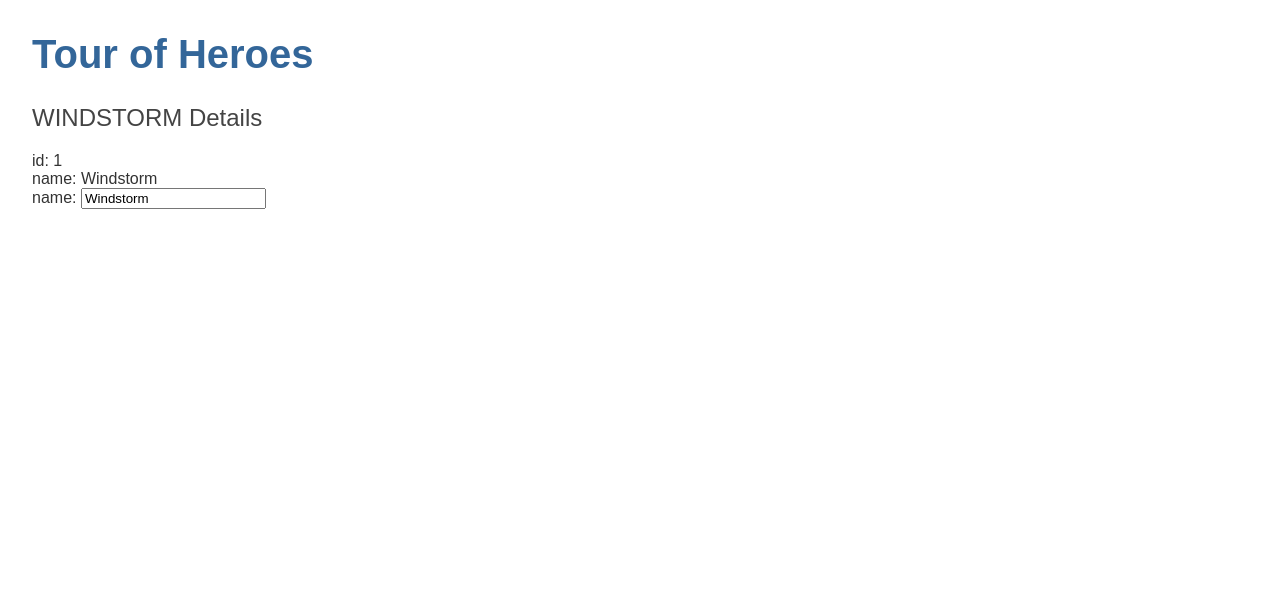
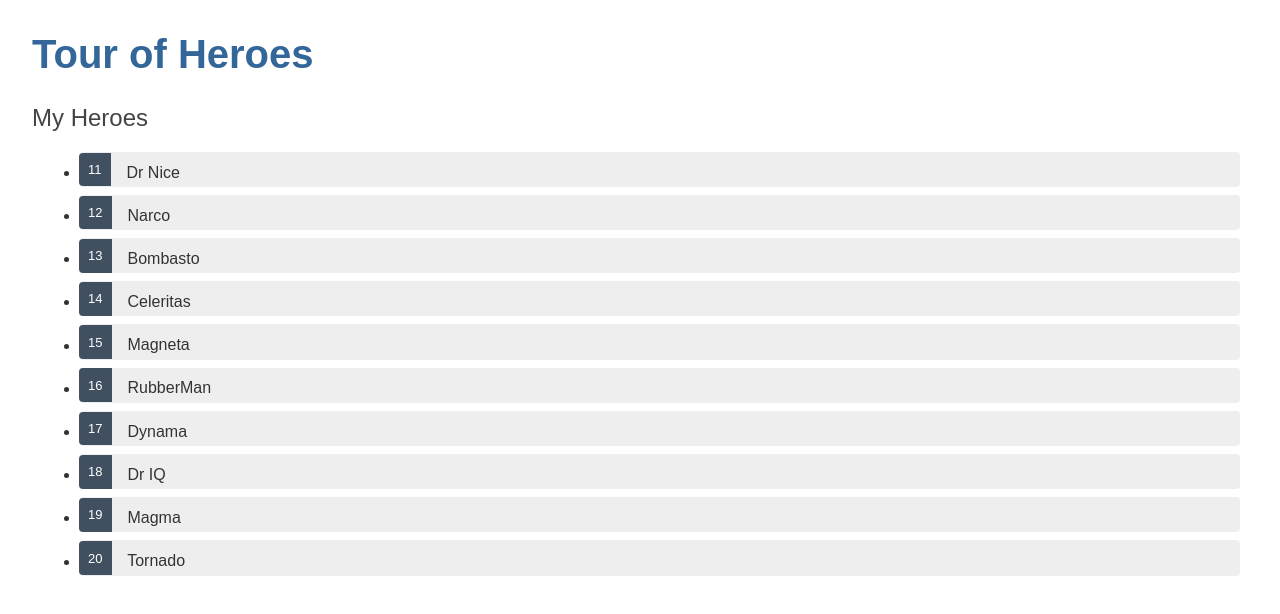
Before and after one commit to freilix/angular-tour-of-heroes, an Angular app: page / in a window 1280 px wide. Shown: the top 614 px of the page. Built offline with nearby package versions, Linux system fonts and the light colour scheme.

Commit message:
display hero list

```diff
--- a/src/app/heroes/heroes.component.css
+++ b/src/app/heroes/heroes.component.css
@@ -0,0 +1,51 @@
+/* HeroesComponent's private CSS styles */
+
+
+$primary: #11998e;
+$secondary: #38ef7d;
+$white: #fff;
+$gray: #9b9b9b;
+
+.heroes {
+  margin: 0 0 2em 0;
+  list-style-type: none;
+  padding: 0;
+  width: 15em;
+}
+.heroes li {
+  cursor: pointer;
+  position: relative;
+  left: 0;
+  background-color: #EEE;
+  margin: .5em;
+  padding: .3em 0;
+  height: 1.6em;
+  border-radius: 4px;
+}
+.heroes li:hover {
+  color: #607D8B;
+  background-color: #DDD;
+  left: .1em;
+}
+.heroes li.selected {
+  background-color: #CFD8DC;
+  color: white;
+}
+.heroes li.selected:hover {
+  background-color: #BBD8DC;
+  color: white;
+}
+.heroes .badge {
+  display: inline-block;
+  font-size: small;
+  color: white;
+  padding: 0.8em 0.7em 0 0.7em;
+  background-color:#405061;
+  line-height: 1em;
+  position: relative;
+  left: -1px;
+  top: -4px;
+  height: 1.8em;
+  margin-right: .8em;
+  border-radius: 4px 0 0 4px;
+}
--- a/src/app/heroes/heroes.component.html
+++ b/src/app/heroes/heroes.component.html
@@ -1,9 +1,17 @@
-<h2>{{hero.name | uppercase}} Details</h2>
-<div><span>id: </span>{{hero.id}}</div>
-<div><span>name: </span>{{hero.name}}</div>
+<h2>My Heroes</h2>
+<ul class="heroes">
+  <li *ngFor="let hero of heroes" (click)="onSelect(hero)" [class.selected] = "hero == selectedHero">
+    <span class="badge">{{hero.id}}</span> {{hero.name}}
+  </li>
+</ul>
+<div *ngIf="selectedHero">
 
+<h2>{{selectedHero.name | uppercase}} Details</h2>
+<div><span>id: </span>{{selectedHero.id}}</div>
+<div><span>name: </span>{{selectedHero.name}}</div>
 <div>
   <label>name:
-    <input [(ngModel)]="hero.name" placeholder="name">
+    <input [(ngModel)]="selectedHero.name" placeholder="name">
   </label>
 </div>
+</div>
--- a/src/app/heroes/heroes.component.ts
+++ b/src/app/heroes/heroes.component.ts
@@ -1,5 +1,6 @@
 import { Component, OnInit } from '@angular/core';
 import { Hero } from "../hero";
+import { HEROES } from "../mock-heroes";
 
 @Component({
   selector: 'app-heroes',
@@ -8,10 +9,13 @@
 })
 export class HeroesComponent implements OnInit {
 
-  hero: Hero = {
-    id: 1,
-    name: "Windstorm"
-  };
+  selectedHero: Hero;
+
+  onSelect(hero: Hero): void {
+    this.selectedHero = hero;
+  }
+
+  heroes = HEROES;
 
   constructor() { }
 
--- /dev/null
+++ b/src/app/mock-heroes.ts
@@ -0,0 +1,14 @@
+import { Hero } from "./hero";
+
+export const HEROES: Hero[] = [
+  { id: 11, name: 'Dr Nice' },
+  { id: 12, name: 'Narco' },
+  { id: 13, name: 'Bombasto' },
+  { id: 14, name: 'Celeritas' },
+  { id: 15, name: 'Magneta' },
+  { id: 16, name: 'RubberMan' },
+  { id: 17, name: 'Dynama' },
+  { id: 18, name: 'Dr IQ' },
+  { id: 19, name: 'Magma' },
+  { id: 20, name: 'Tornado' }
+];
```
